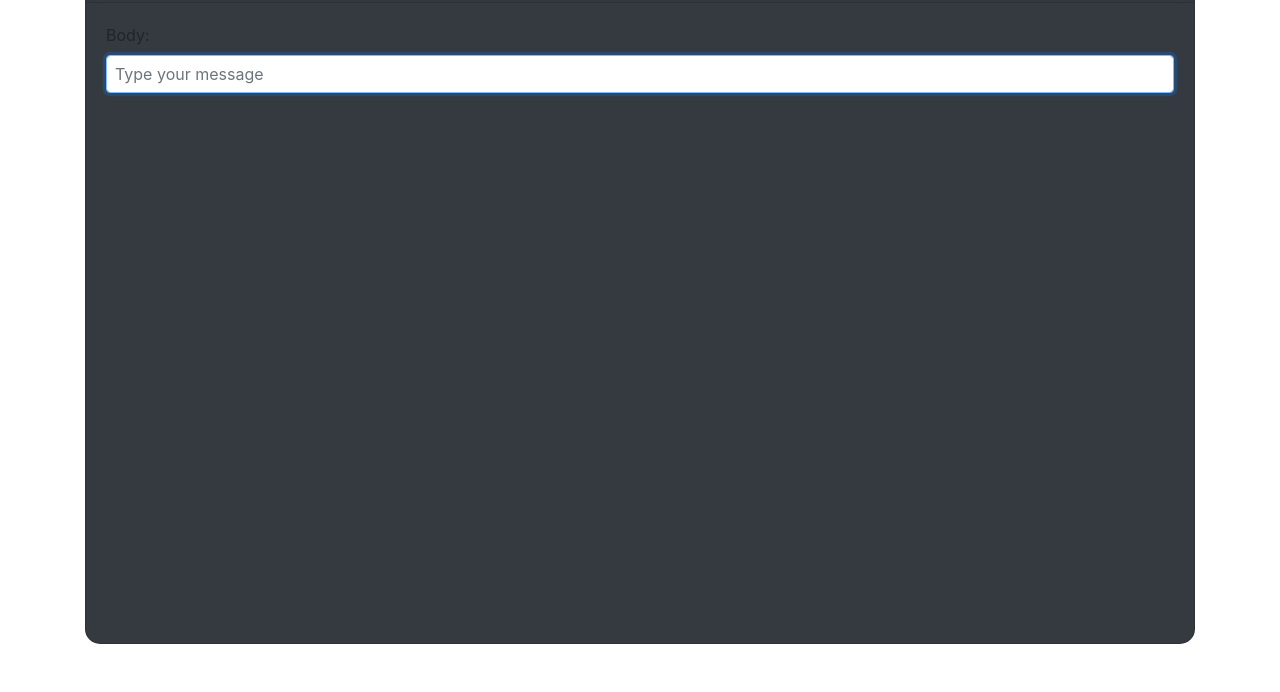
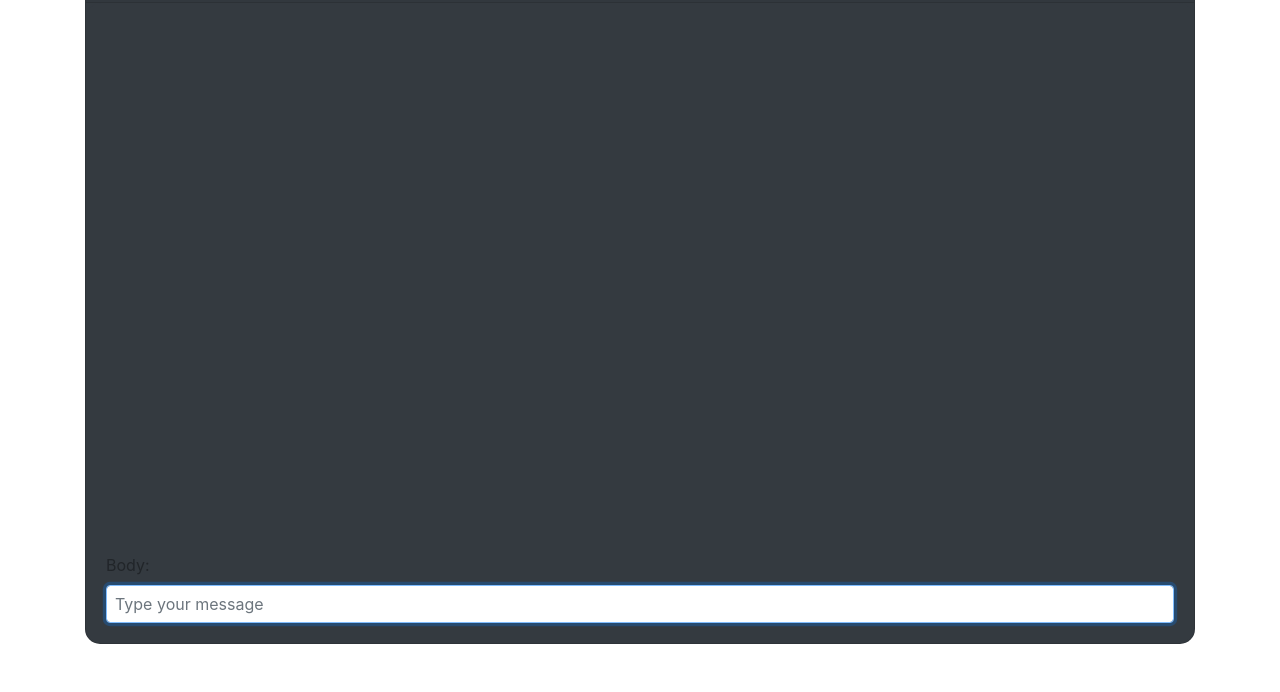
Before and after one commit to davidtheunissen/Chatify, a Django app: a page that uses chat/templates/chat/chatroom.html in a window 1280 px wide. Shown: the part 208-900 px from the top of the page. Run offline with Django 4.2, Linux system fonts and the light colour scheme; a user stored in the database is signed in; data comes from the database, SQL or seed files in the repository; both versions use the stored data as it was after the commit; some libraries are stand-ins or nearby versions.

Commit message:
Message box placement bug fixed

```diff
--- a/chat/templates/chat/chatroom.html
+++ b/chat/templates/chat/chatroom.html
@@ -5,13 +5,11 @@
 
 {% block body %}
 <section>
-
   <div class="row">
       <div class="col-12 d-flex justify-content-center">
 
           <!-- Card box-->
           <div class="card bg-dark" style="border-radius: 15px; width: 100rem;">
-
               {% if other_user %}
               <!-- Card Header -->
               <div class="card-header d-flex justify-content-center text-white">
@@ -31,17 +29,19 @@
               {% endif %}
 
               <!-- Card body -->
-              <div class="card-body flex-grow-1 overflow-auto bg-dark" style="height: 80vh; border-radius: 15px;" id="chat-box">
+              <div class="card-body d-flex flex-column bg-dark" style="height: 80vh; border-radius: 15px;">
 
                   <!-- Chat message box -->
+                  <div class="flex-grow-1 overflow-auto" id="chat-box">
                       <div id="chat_messages">
                           {% for message in chat_messages reversed %}
                           {% include 'chat/chat_message.html' %}
                           {% endfor %}
                       </div>
+                  </div>
 
+                  <!-- Message box -->
                   <div id="chat_message_box">
-                  <!-- Message box -->
                       <form hx-post="{% url 'chatroom' room_name=room_name %}" hx-ext="ws" ws-connect="/ws/room/{{ room_name }}" ws-send _="on htmx:wsAfterSend reset() me">
                           {% csrf_token %}
                           {{ form }}
@@ -49,12 +49,11 @@
                   </div>
 
               </div>
-
           </div>
       </div>
   </div>
+</section>
 
-</section>
 {% endblock %}
 
 
--- a/chat/views.py
+++ b/chat/views.py
@@ -50,6 +50,7 @@ def index(request):
     return render(request, 'chat/index.html')
 
 
+@login_required
 def profile(request, username):
     users = User.objects.exclude(username=username)
     rooms = Chatroom.objects.filter(is_private=False)
```
Also changed, not shown: db.sqlite3. Lines whose indentation alone changed are shown as unchanged.
